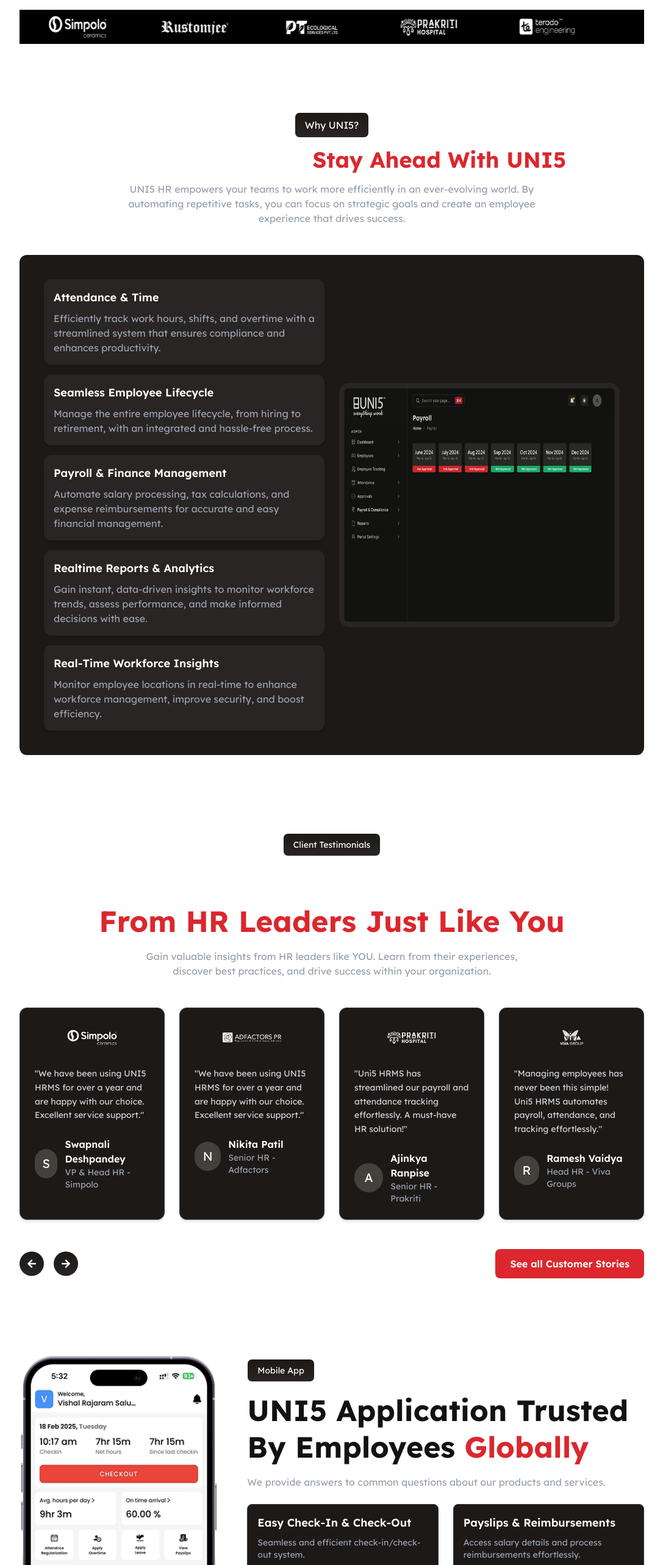
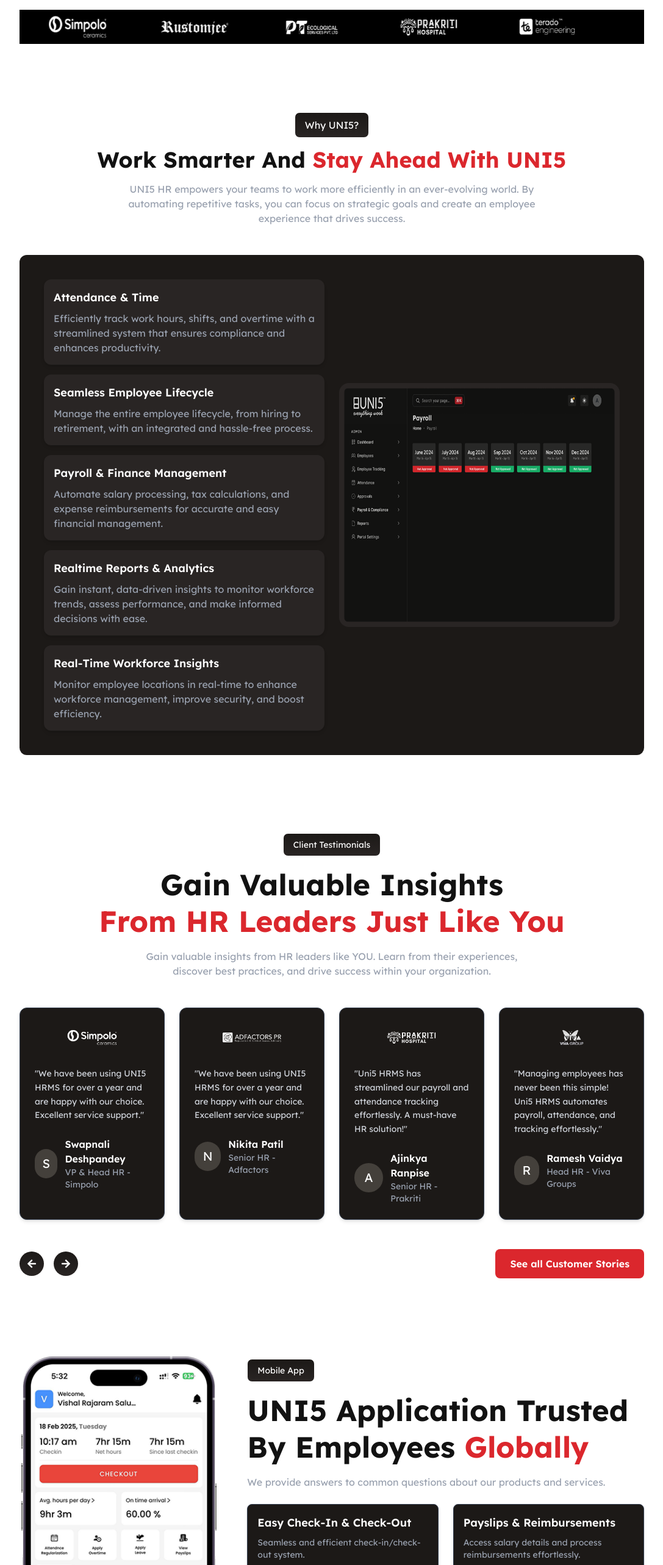
Before and after one commit to Sanjeev123verma/Uni5-website-, a React (Vite) app: page / in a window 1280 px wide. Shown: the part 800-3366 px from the top of the page at 61% size, without its empty margins (96-1183 px from the left). Built offline with nearby package versions, Linux system fonts and the light colour scheme.

Commit message:
last commit

```diff
--- a/src/components/Dashboard.jsx
+++ b/src/components/Dashboard.jsx
@@ -10,9 +10,9 @@
 
 const Dashboard = () => {
   return (
-    <div className="max-w-[1280px] mx-auto text-white py-16 flex flex-col items-center">
+    <div className="max-w-[1280px] mx-auto py-16 flex flex-col items-center">
       {/* Heading Section */}
-      <button className="mb-4 px-4 py-2 border bg-gradient-to-b from-stone-900 to-stone-800 rounded-lg">
+      <button className="mb-4 px-4 py-2 border bg-gradient-to-b from-stone-900 to-stone-800 rounded-lg text-white">
         Why UNI5?
       </button>
       <h1 className="text-4xl font-bold text-center">
--- a/src/components/Footer.jsx
+++ b/src/components/Footer.jsx
@@ -97,7 +97,7 @@
 
       {/* Bottom Section */}
       <div className="flex flex-col md:flex-row justify-between items-center mt-6 text-gray-400 text-sm gap-4 text-center md:text-left">
-        <p className="text-white flex items-center gap-1"><BsGlobe2 /> English (UK)</p>
+        <p className="flex items-center gap-1"><BsGlobe2 /> English (UK)</p>
         <p>© 2025 UNI5. All rights reserved. <span className="underline cursor-pointer">Privacy Policy</span></p>
 
         {/* Social Icons */}
--- a/src/components/Testimonials.jsx
+++ b/src/components/Testimonials.jsx
@@ -44,10 +44,10 @@
 
 const Testimonials = () => {
   return (
-    <div className="max-w-[1280px] mx-auto text-white py-16">
+    <div className="max-w-[1280px] mx-auto py-16">
       {/* Heading Section */}
       <div className="text-center mb-12">
-        <button className="px-4 py-2 bg-gradient-to-b from-stone-900 to-stone-800 border text-sm rounded-lg">
+        <button className="px-4 py-2 bg-gradient-to-b from-stone-900 to-stone-800 border text-sm rounded-lg text-white">
           Client Testimonials
         </button>
         <h2 className="text-3xl md:text-5xl font-bold mt-4 leading-tight">
```
